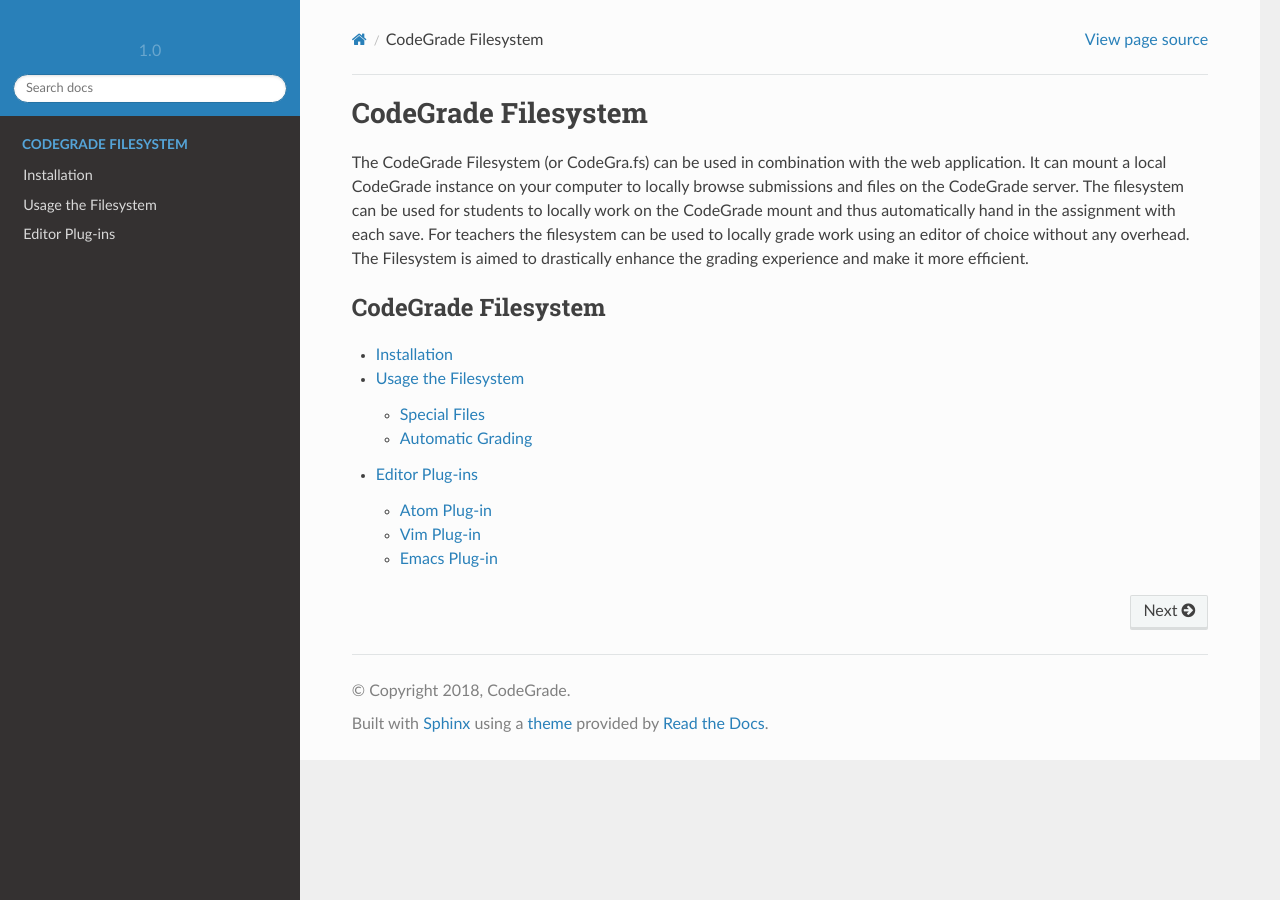
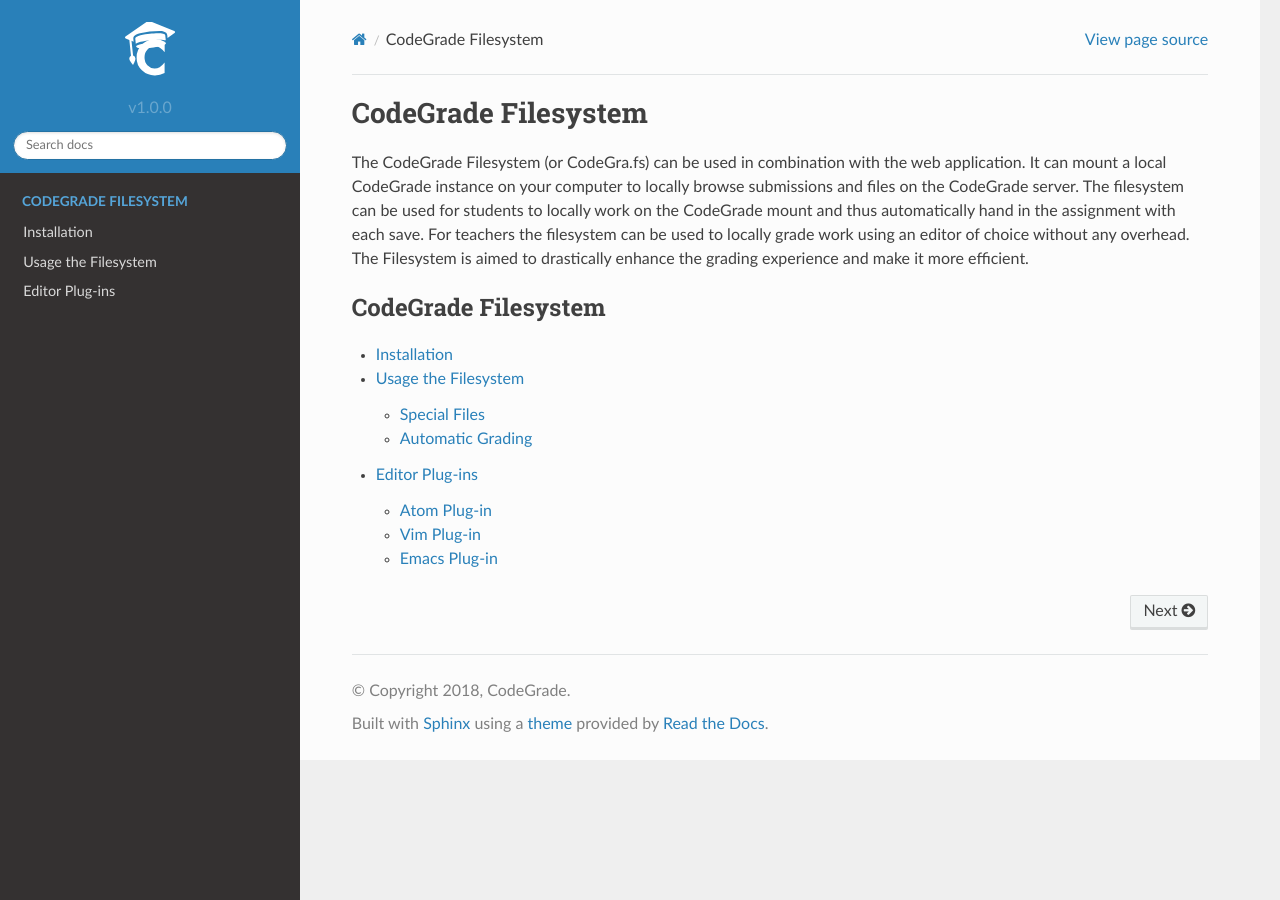
Before and after one commit to CodeGra-de/CodeGra.fs, a Sphinx documentation site: the page built from docs/index.rst, in a window 1280 px wide. Built offline with Sphinx 7.4.7 and the Read the Docs theme 2.0.0, drawn with Linux system fonts in a browser that asks for light colours.

Commit message:
Fix logo

```diff
--- a/docs/conf.py
+++ b/docs/conf.py
@@ -75,7 +75,7 @@
 # version = subprocess.check_output(
 #     ['git', 'describe', '--abbrev=0', '--tags']
 # ).decode('utf-8').strip()
-version = "1.0"
+version = "v1.0.0"
 # The full version, including alpha/beta/rc tags.
 release = version
 
```
Also changed, not shown: docs/_static/_images/logo.svg, 13 other files.
